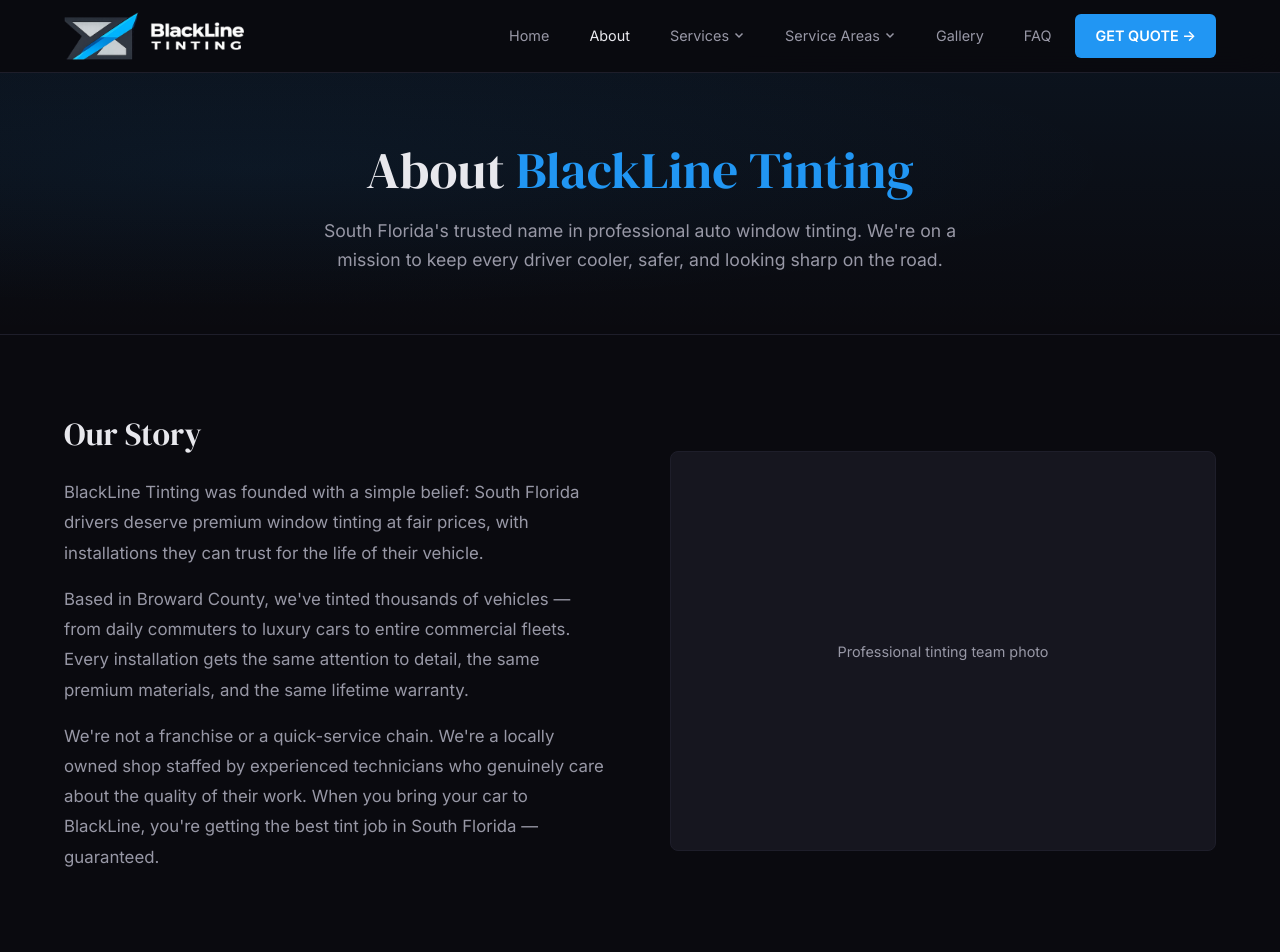
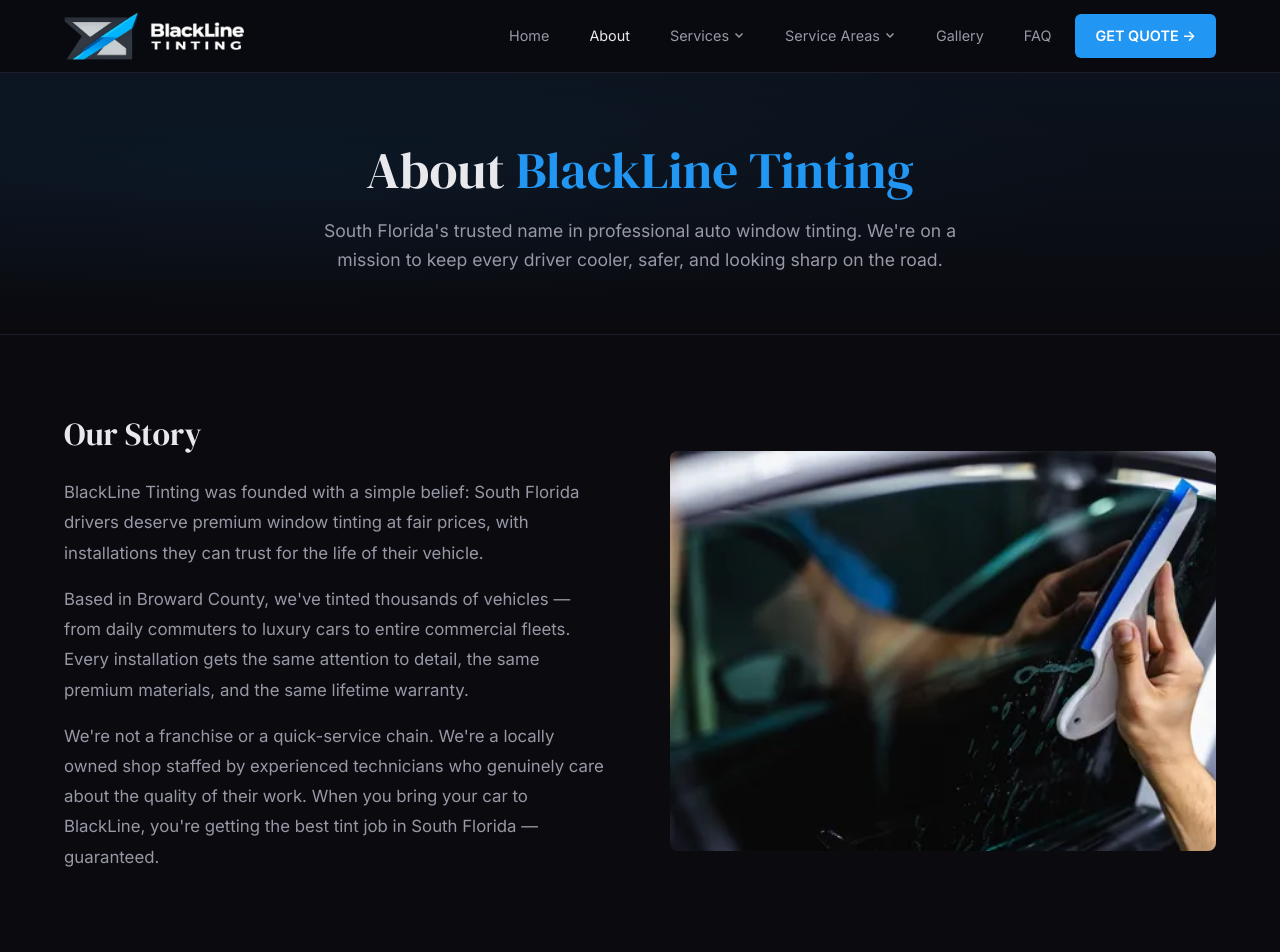
Before and after one commit to jcdammert/Blackline-Tinting, a Next.js app: page /about in a window 1280 px wide. Shown: the top 952 px of the page. Built offline with nearby package versions, Linux system fonts and the light colour scheme.

Commit message:
Add professional tinting photo to About page Our Story section
Co-Authored-By: Claude Opus 4.6 <noreply@anthropic.com>

```diff
--- a/src/app/about/page.tsx
+++ b/src/app/about/page.tsx
@@ -1,4 +1,5 @@
 import type { Metadata } from 'next'
+import Image from 'next/image'
 import { CTASection } from '@/components/Shared'
 
 export const metadata: Metadata = {
@@ -25,7 +26,15 @@ export default function About() {
               <p>Based in Broward County, we&apos;ve tinted thousands of vehicles — from daily commuters to luxury cars to entire commercial fleets. Every installation gets the same attention to detail, the same premium materials, and the same lifetime warranty.</p>
               <p>We&apos;re not a franchise or a quick-service chain. We&apos;re a locally owned shop staffed by experienced technicians who genuinely care about the quality of their work. When you bring your car to BlackLine, you&apos;re getting the best tint job in South Florida — guaranteed.</p>
             </div>
-            <div className="about-image">Professional tinting team photo</div>
+            <div className="about-image">
+              <Image
+                src="/about-tinting-team.webp"
+                alt="Professional window tint installation by BlackLine Tinting South Florida"
+                fill
+                style={{ objectFit: 'cover' }}
+                sizes="(max-width: 768px) 100vw, 500px"
+              />
+            </div>
           </div>
         </div>
       </section>
--- a/src/app/globals.css
+++ b/src/app/globals.css
@@ -225,9 +225,8 @@ h1, h2, h3, h4 { font-family: var(--font-heading); font-weight: 400; line-height
 .about-grid h2 { font-size: clamp(1.4rem, 3vw, 2rem); margin-bottom: 24px; }
 .about-grid p { color: var(--text-secondary); font-size: 1.05rem; line-height: 1.8; margin-bottom: 16px; }
 .about-image {
-  background: var(--bg-card); border-radius: var(--radius); height: 400px;
-  display: flex; align-items: center; justify-content: center; color: var(--text-secondary);
-  border: 1px solid var(--border); font-size: 0.9rem;
+  position: relative; border-radius: var(--radius); height: 400px;
+  overflow: hidden; background: var(--bg-card);
 }
 
 .values-grid { display: grid; grid-template-columns: repeat(3, 1fr); gap: 32px; }
```
Also changed, not shown: public/about-tinting-team.webp (added).
